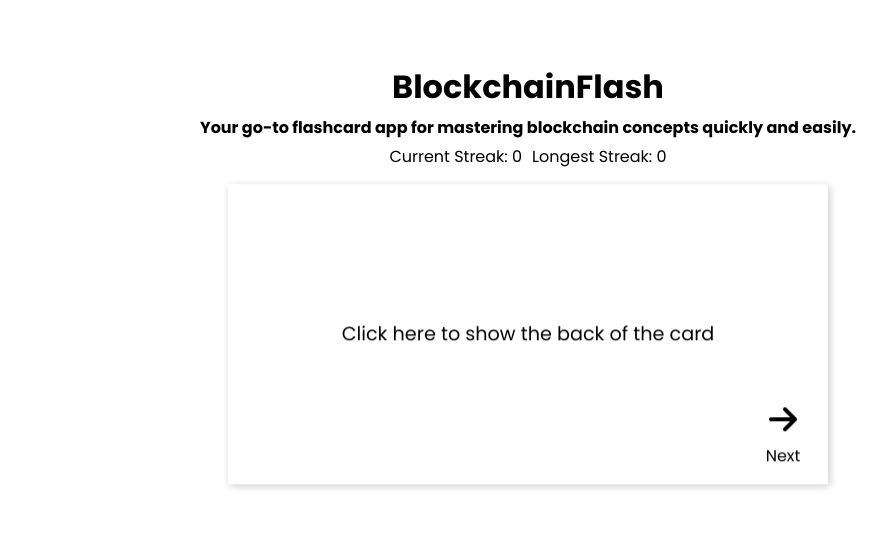
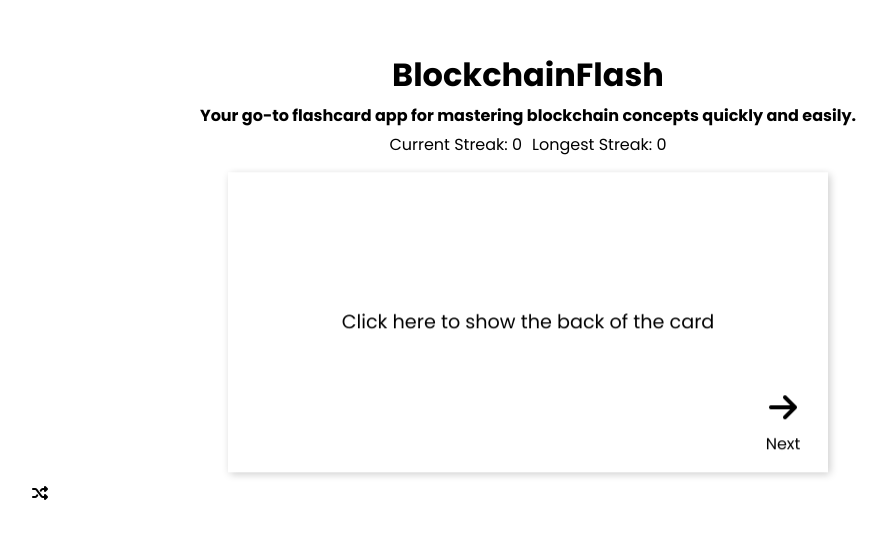
Before and after one commit to modusami/BlockchainFlash, a React (Vite) app: page / in a window 1280 px wide. Shown: the part 102-640 px from the top of the page, without its empty margins (112-999 px from the left). Built offline with nearby package versions, Linux system fonts and the light colour scheme.

Commit message:
Mark id is card-options

```diff
--- a/src/App.jsx
+++ b/src/App.jsx
@@ -4,6 +4,7 @@ import Card from "./components/Card.jsx";
 import { useState, useEffect } from "react";
 import blockchain_data from "./data/blockchain.js";
 import InputAnswer from "./components/InputAnswer.jsx";
+import ShuffleButton from "./components/ShuffleButton.jsx";
 
 function App() {
 	const answers = blockchain_data.map((value) => value.answer);
@@ -94,6 +95,9 @@ function App() {
 					answers={answers[currentCardIndex]}
 					isCorrect={correctStatus}
 				/>
+				<div id="card-options">
+					<ShuffleButton handleShuffle={handleShuffe} />
+
 					<InputAnswer
 						answer={answer}
 						handleAnswer={handleAnswer}
@@ -101,6 +105,7 @@ function App() {
 						showBox={showInputBox}
 					/>
 				</div>
+			</div>
 		</>
 	);
 }
```
Lines whose indentation alone changed are shown as unchanged.
